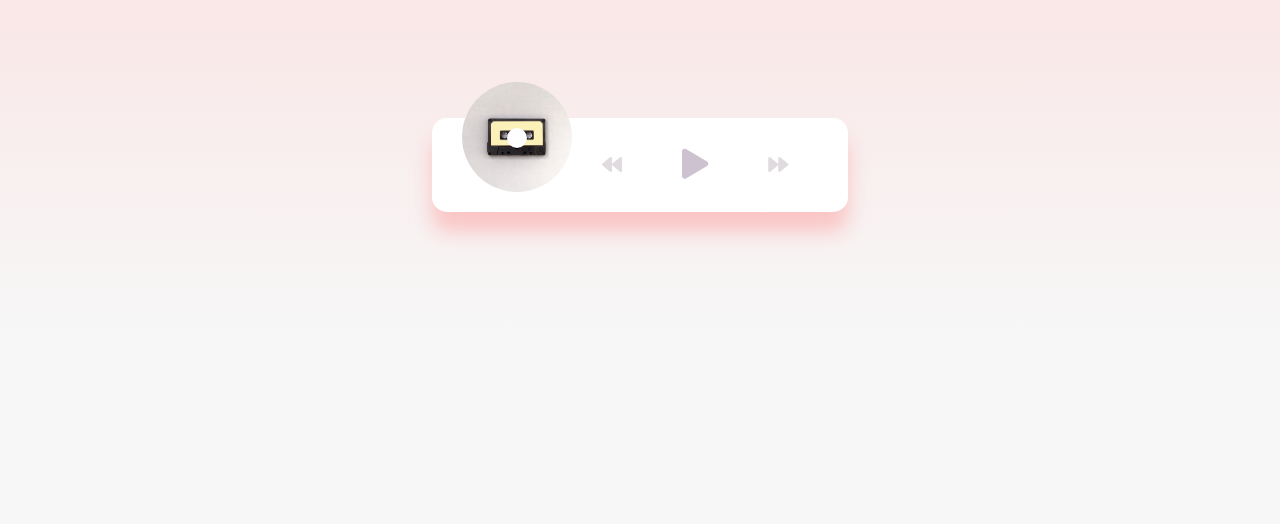
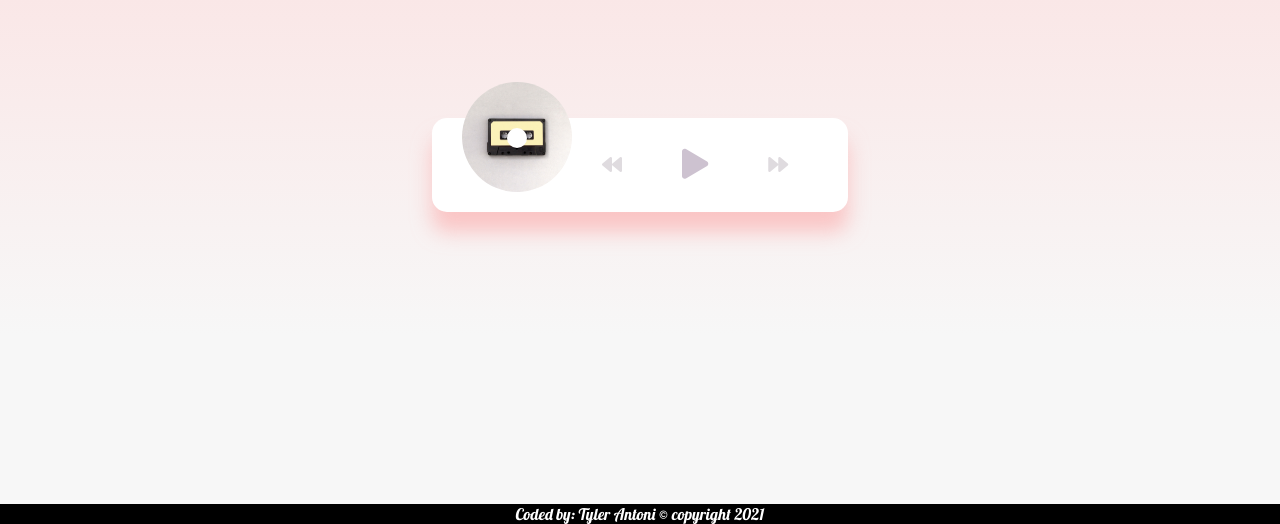
Before and after one commit to Dibble710/Music-Player-App, a plain HTML site: page index.html in a window 1280 px wide. Shown: the part 276-800 px from the top of the page. Drawn offline with Linux system fonts and the light colour scheme.

Commit message:
Added footer

```diff
--- a/index.html
+++ b/index.html
@@ -34,7 +34,11 @@
             </button>
         </div>
     </div>
-
+    <div class="footer">
+        <footer>
+            Coded by: Tyler Antoni  &copy copyright 2021
+        </footer>
+    </div>
 
 <script src="script.js"></script>
 </body>
--- a/style.css
+++ b/style.css
@@ -139,3 +139,13 @@ body {
   width: 0%;
   transition: width 0.1s linear;
 }
+
+.footer {
+  position: fixed;
+  left: 0;
+  bottom: 0;
+  width: 100%;
+  background-color: black;
+  color: white;
+  text-align: center;
+}
```
Also changed, not shown: 2 other files.
